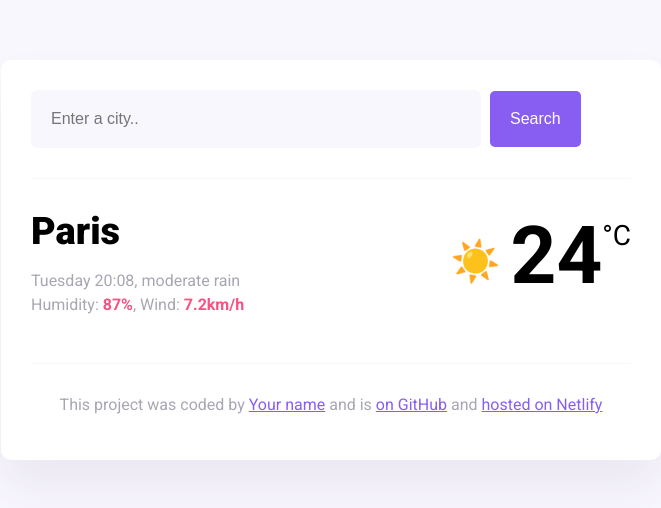
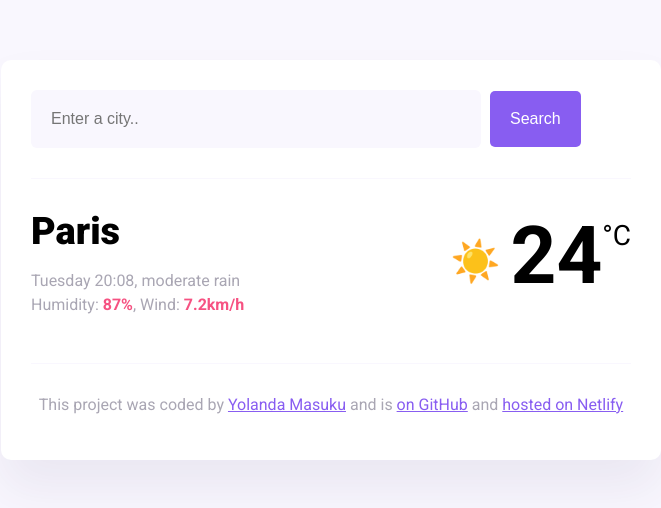
Before and after one commit to YolaMsk/my-she-codes-app, a plain HTML site: page index.html in a window 1280 px wide. Shown: the whole page, without its empty margins (309-970 px from the left). Drawn offline with nearby package versions, Linux system fonts and the light colour scheme; files that its build step writes are made by us from their sources; files whose address does not match are found by name.

Commit message:
Updated html

```diff
--- a/index.html
+++ b/index.html
@@ -47,8 +47,10 @@
       <footer>
         <p>
           This project was coded by
-          <a href="#" target="_blank">Your name</a> and is
-          <a href="#" target="_blank"> on GitHub</a> and
+          <a href="https://github.com/YolaMsk" target="_blank"
+            >Yolanda Masuku</a
+          >
+          and is <a href="#" target="_blank"> on GitHub</a> and
           <a href="#" target="_blank">hosted on Netlify</a>
         </p>
       </footer>
```
